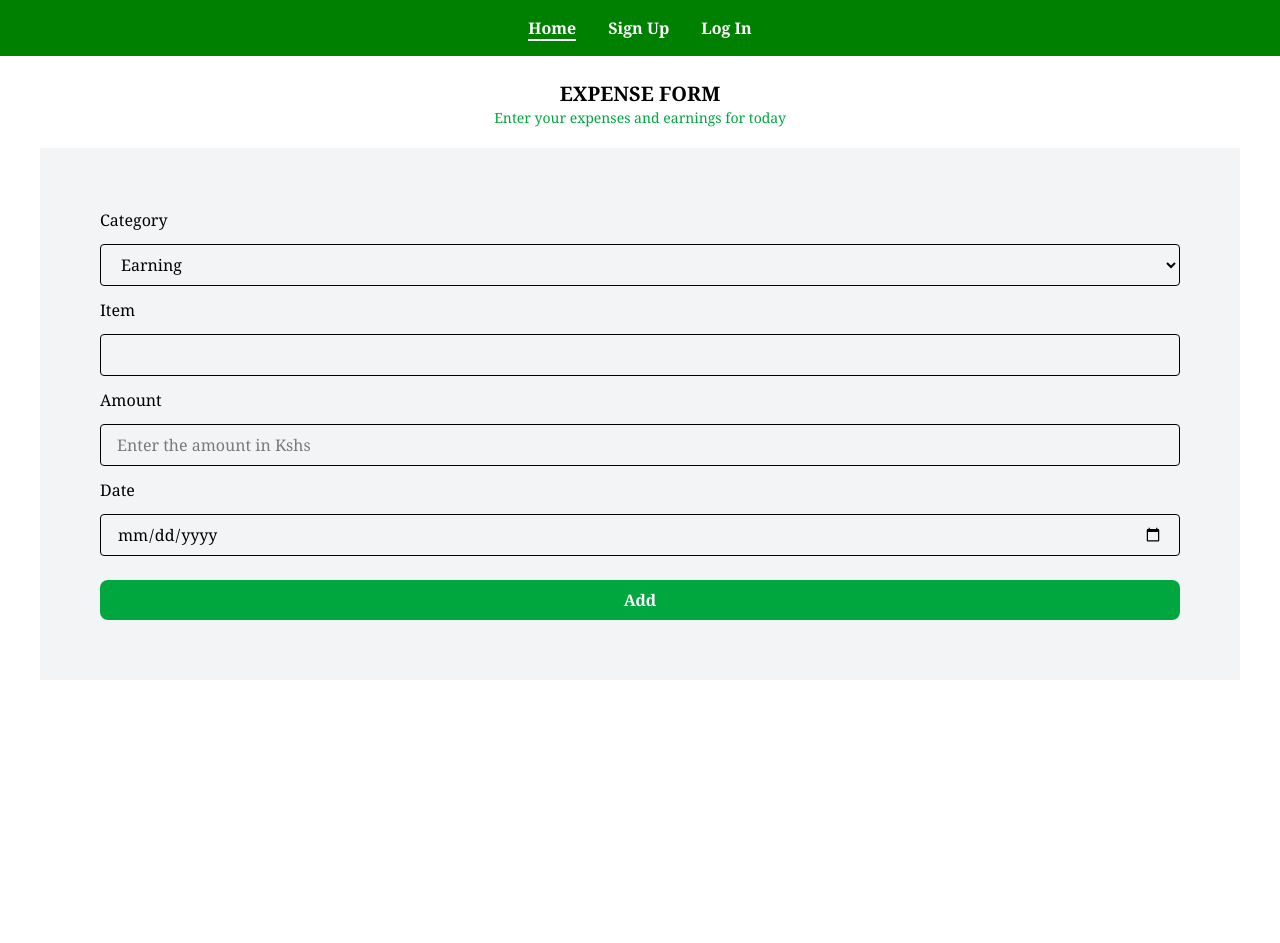
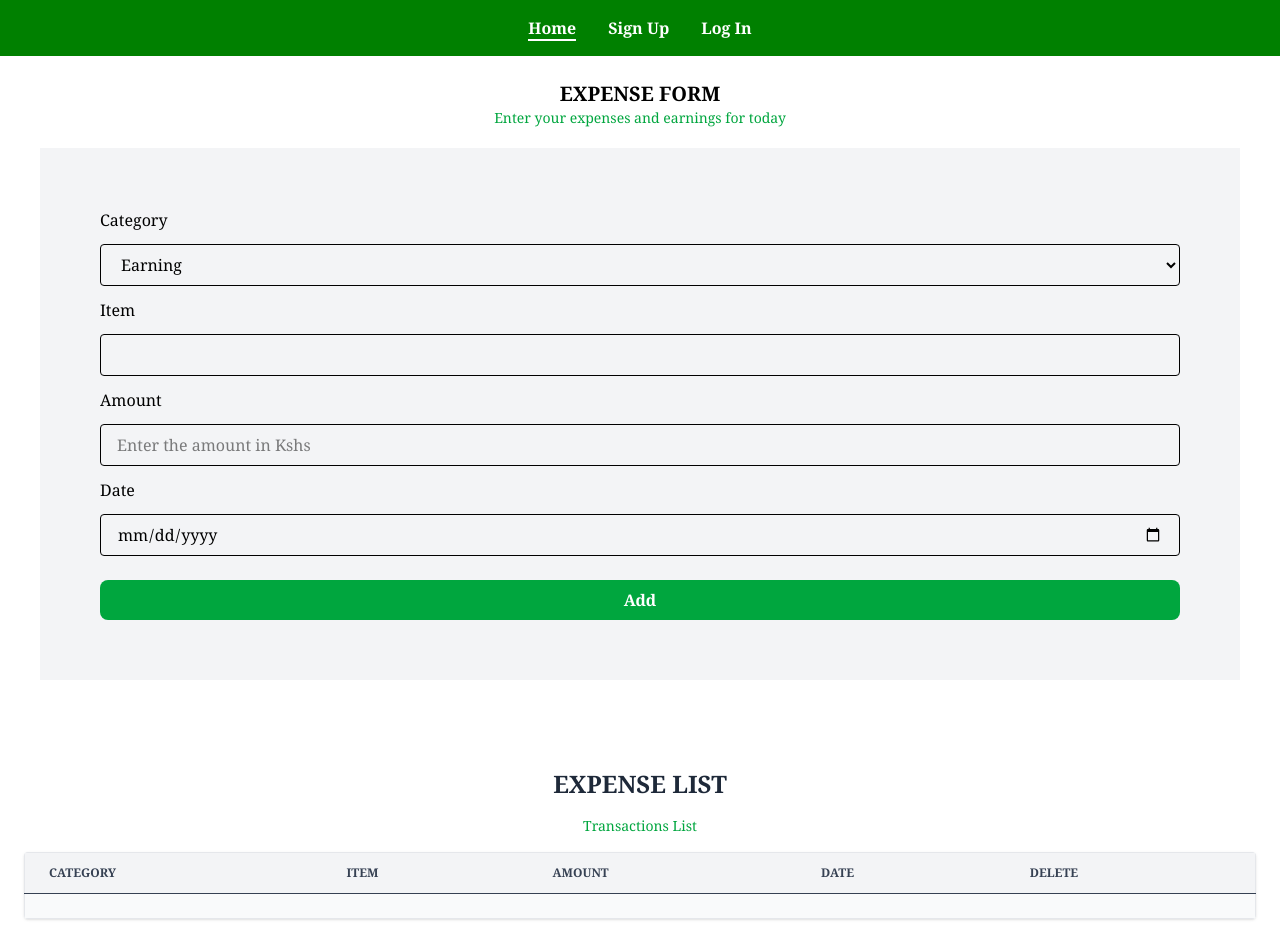
Before and after one commit to swawiye/React-Capstone, a React (Vite) app: page / in a window 1280 px wide. Before the commit the page ends 800 px from the top, so only its background shows below. Built offline with nearby package versions, Linux system fonts and the light colour scheme.

Commit message:
expense list layout

```diff
--- a/src/components/ExpenseForm.jsx
+++ b/src/components/ExpenseForm.jsx
@@ -42,6 +42,53 @@ const ExpenseForm = () => {
                     </button>
                 </div>
             </form>
+
+            <div className="p-6">
+              <h3 className="font-bold text-center mt-6 text-2xl text-gray-800">EXPENSE LIST</h3>
+
+              <div className="mt-4">
+                <p className="text-center text-green-600 text-sm mb-4">Transactions List</p>
+
+                <div className="overflow-x-auto rounded-sm shadow-sm">
+
+                  <table className="min-w-full bg-white border border-gray-200 text-sm text-left text-gray-700">
+                    <thead className="bg-gray-100 text-gray-700 uppercase text-xs">
+                      <tr>
+                        <th className="px-6 py-3 border-b">Category</th>
+                        <th className="px-6 py-3 border-b">Item</th>
+                        <th className="px-6 py-3 border-b">Amount</th>
+                        <th className="px-6 py-3 border-b">Date</th>
+                        <th className="px-6 py-3 border-b">Delete</th>
+                      </tr>
+                    </thead>
+
+                    <tbody>
+                      {/* Example row */}
+                      {/* <tr className="hover:bg-gray-50">
+                        <td className="px-6 py-4 border-b">Food</td>
+                        <td className="px-6 py-4 border-b">Groceries</td>
+                        <td className="px-6 py-4 border-b">$50.00</td>
+                        <td className="px-6 py-4 border-b">2025-05-12</td>
+                        <td className="px-6 py-4 border-b text-red-500 cursor-pointer">Delete</td>
+                      </tr> */}
+                    </tbody>
+
+                    <tfoot className="bg-gray-50">
+                      <tr>
+                        <td className="px-6 py-3 font-semibold text-right" colSpan="5">
+                          {/* Add footer content if needed */}
+                        </td>
+                      </tr>
+                    </tfoot>
+
+                  </table>
+
+                </div>
+
+              </div>
+
+            </div>
+
         </div>
     )
 }
--- a/src/components/ExpenseList.jsx
+++ /dev/null
@@ -1,35 +0,0 @@
-const ExpenseList = () => {
-    return(
-        <div>
-            <h2>Expense Form</h2>
-            <div class="expenses-list">
-                <h2>Transactions list</h2>
-                <table>
-                    <thead>
-                        <tr>
-                            <th>Category</th>
-                            <th>Description</th>
-                            <th>Amount</th>
-                            <th>Date</th>
-                            <th>Delete</th>
-                        </tr>
-                    </thead>
-
-                    <tbody id="expenses-table-body">
-                    </tbody>
-
-                    <tfoot>
-                        <tr>
-                            <td>Total</td>
-                            <td></td>
-                            <td id="total-amount"></td>
-                            <td></td>
-                            <td></td>
-                        </tr>
-                    </tfoot>
-                </table>
-            </div>
-        </div>
-    )
-}
-export default ExpenseList;
```
